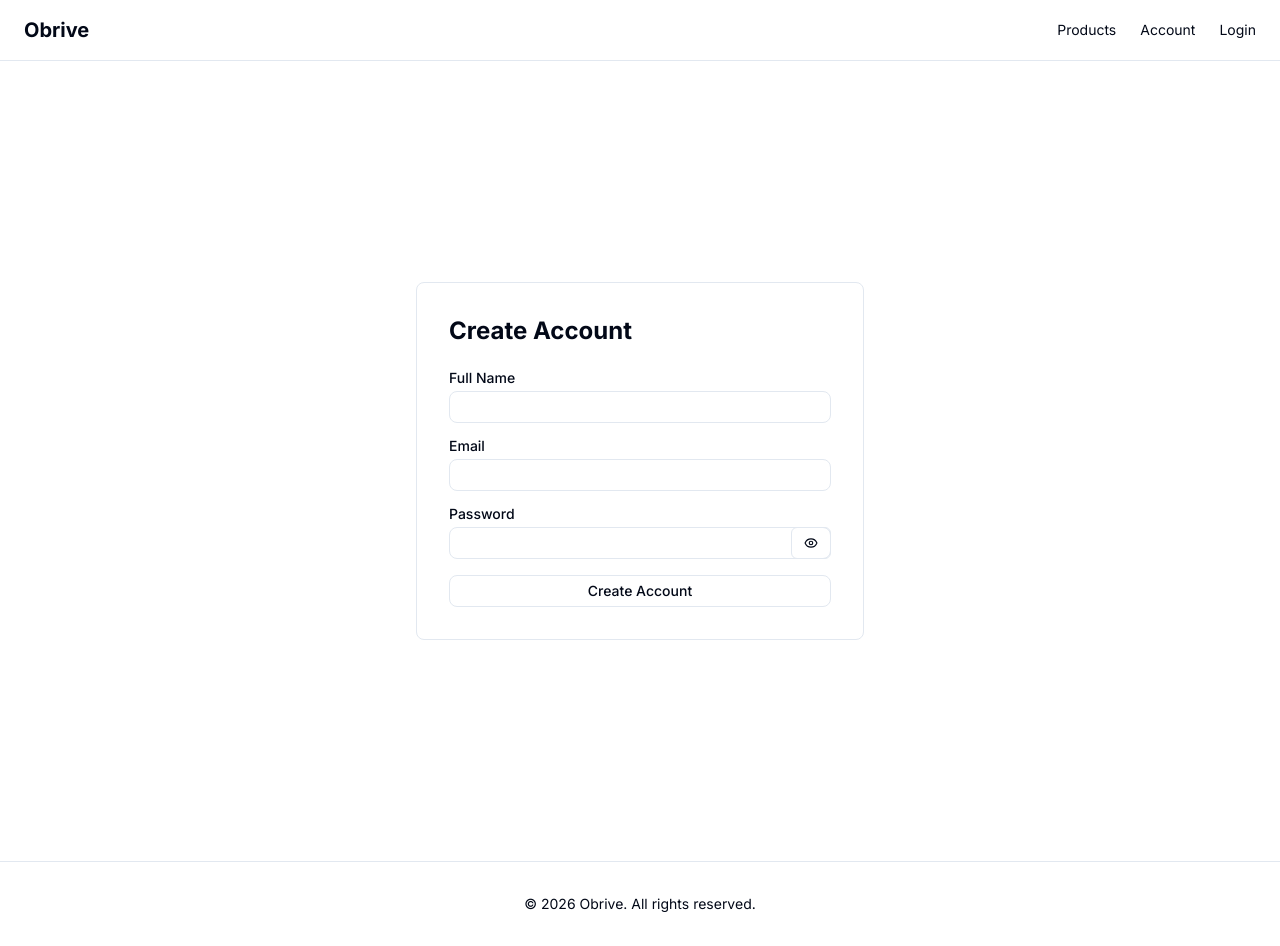
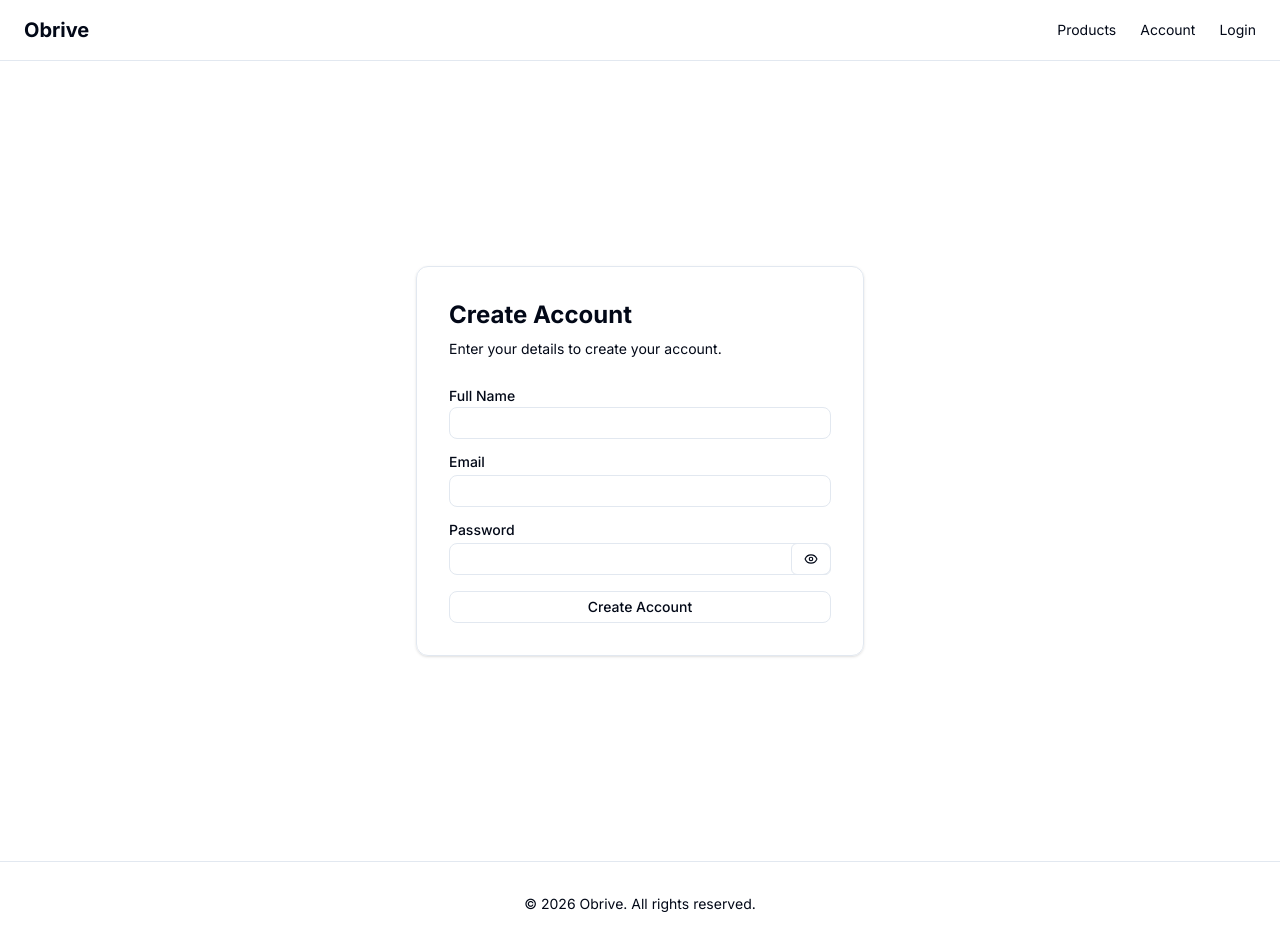
Before and after one commit to yatin-sharma07/OBPARK, a Next.js app in the folder apps/web/: page /register in a window 1280 px wide. Built offline with nearby package versions, Linux system fonts and the light colour scheme; no server answers.

Commit message:
resolved cors and email-on-name error on the register page

```diff
--- a/apps/web/app/(auth)/register/page.tsx
+++ b/apps/web/app/(auth)/register/page.tsx
@@ -1,9 +1,13 @@
 'use client'
+
 import { useForm } from 'react-hook-form'
 import { useRouter } from 'next/navigation'
+
 import { EmailInput } from '@/components/forms/EmailInput'
 import { PasswordInput } from '@/components/forms/PasswordInput'
 import { SubmitButton } from '@/components/forms/SubmitButton'
+import { Input } from '@/components/ui/input'
+
 import { useAuthStore } from '@/store/auth.store'
 import { registerUser } from '@/lib/auth.api'
 
@@ -16,43 +20,115 @@ interface RegisterForm {
 export default function RegisterPage() {
   const router = useRouter()
   const setAuth = useAuthStore((state) => state.setAuth)
-  const { register, handleSubmit, formState: { errors, isSubmitting }, setError } = useForm<RegisterForm>()
+
+  const {
+    register,
+    handleSubmit,
+    formState: { errors, isSubmitting },
+    setError,
+  } = useForm<RegisterForm>({
+    defaultValues: {
+      name: '',
+      email: '',
+      password: '',
+    },
+  })
 
   const onSubmit = async (data: RegisterForm) => {
     try {
       const res = await registerUser(data)
+
       setAuth(res.user, res.accessToken)
+
       router.push('/')
-    } catch (err: any) {
-      setError('root', { message: err.message })
+    } catch (error) {
+      setError('root', {
+        message: error instanceof Error
+          ? error.message
+          : 'Something went wrong',
+      })
     }
   }
 
   return (
-    <div className="flex min-h-screen items-center justify-center">
-      <div className="w-full max-w-md p-8 border rounded-lg">
-        <h1 className="text-2xl font-bold mb-6">Create Account</h1>
-        <form onSubmit={handleSubmit(onSubmit)} className="flex flex-col gap-4">
-          <EmailInput
-            id="name"
-            label="Full Name"
-            error={errors.name?.message}
-            {...register('name', { required: 'Name is required' })}
-          />
+    <div className="flex min-h-screen items-center justify-center px-4">
+      <div className="w-full max-w-md rounded-xl border p-8 shadow-sm">
+        <h1 className="mb-2 text-2xl font-bold">
+          Create Account
+        </h1>
+
+        <p className="mb-6 text-sm text-muted-foreground">
+          Enter your details to create your account.
+        </p>
+
+        <form
+          onSubmit={handleSubmit(onSubmit)}
+          className="flex flex-col gap-4"
+        >
+          <div>
+          <label
+      htmlFor="name"
+      className="text-sm font-medium"
+    >
+      Full Name
+    </label>
+            <Input
+              id="name"
+              type="text"
+              autoComplete="name"
+              aria-invalid={!!errors.name}
+              {...register('name', {
+                required: 'Name is required',
+                minLength: {
+                  value: 2,
+                  message: 'Name must be at least 2 characters',
+                },
+              })}
+            />
+
+            {errors.name && (
+              <p className="mt-1 text-sm text-red-500">
+                {errors.name.message}
+              </p>
+            )}
+          </div>
+
           <EmailInput
             id="email"
+            autoComplete="email"
             error={errors.email?.message}
-            {...register('email', { required: 'Email is required' })}
+            {...register('email', {
+              required: 'Email is required',
+              pattern: {
+                value: /^\S+@\S+$/i,
+                message: 'Invalid email address',
+              },
+            })}
           />
+
           <PasswordInput
             id="password"
+            autoComplete="new-password"
             error={errors.password?.message}
-            {...register('password', { required: 'Password is required', minLength: { value: 8, message: 'Minimum 8 characters' } })}
+            {...register('password', {
+              required: 'Password is required',
+              minLength: {
+                value: 8,
+                message: 'Minimum 8 characters',
+              },
+            })}
           />
+
           {errors.root && (
-            <p className="text-sm text-red-500">{errors.root.message}</p>
+            <p className="text-sm text-red-500">
+              {errors.root.message}
+            </p>
           )}
-          <SubmitButton label="Create Account" isLoading={isSubmitting} />
+
+          <SubmitButton
+            label="Create Account"
+            isLoading={isSubmitting}
+          />
         </form>
       </div>
     </div>
--- a/apps/web/lib/api.ts
+++ b/apps/web/lib/api.ts
@@ -1,4 +1,5 @@
-const BASE_URL = process.env.NEXT_PUBLIC_API_URL || 'http://localhost:3001'
+// Keep API on a dedicated port so frontend fallback port changes do not break auth calls.
+const BASE_URL = process.env.NEXT_PUBLIC_API_URL || 'http://localhost:3002'
 
 export async function apiPost<T>(endpoint: string, body: unknown): Promise<T> {
   const res = await fetch(`${BASE_URL}${endpoint}`, {
```
Also changed, not shown: 1 other file (tests, documents, lock files or other folders).
